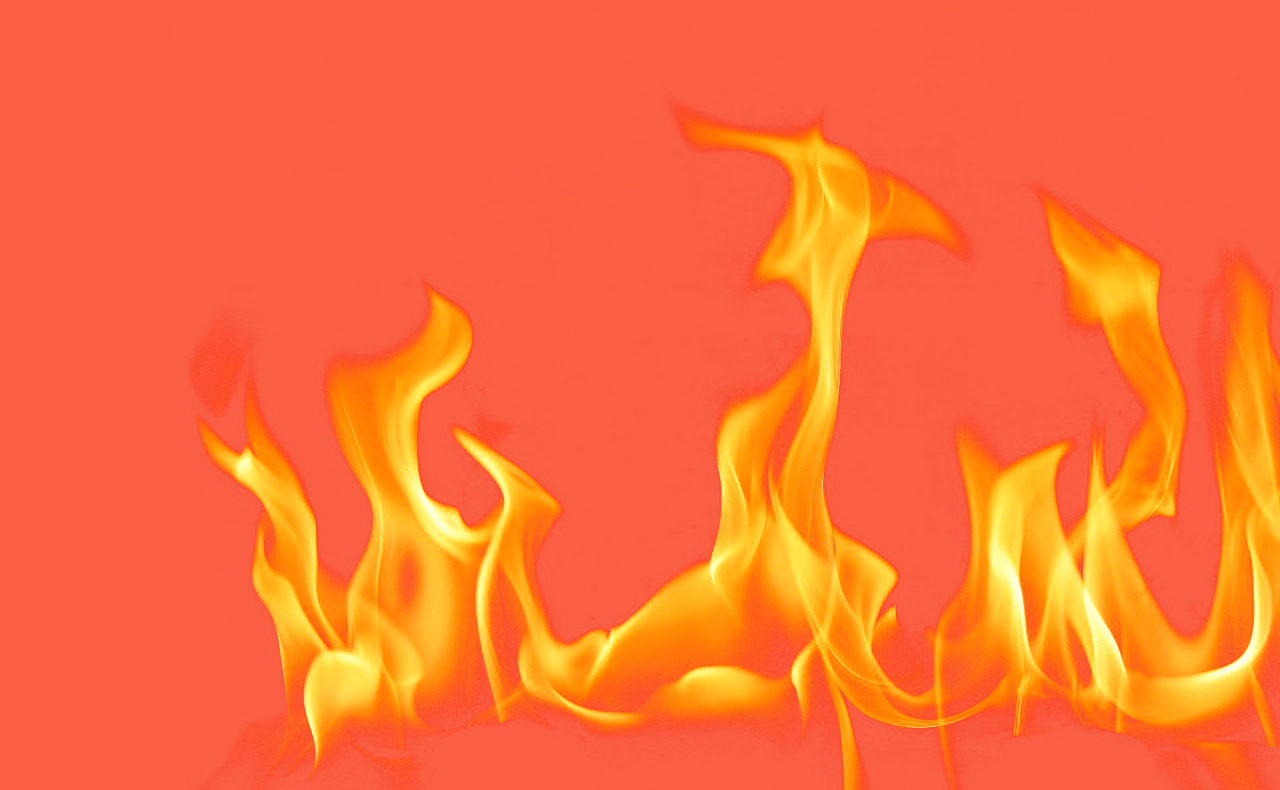
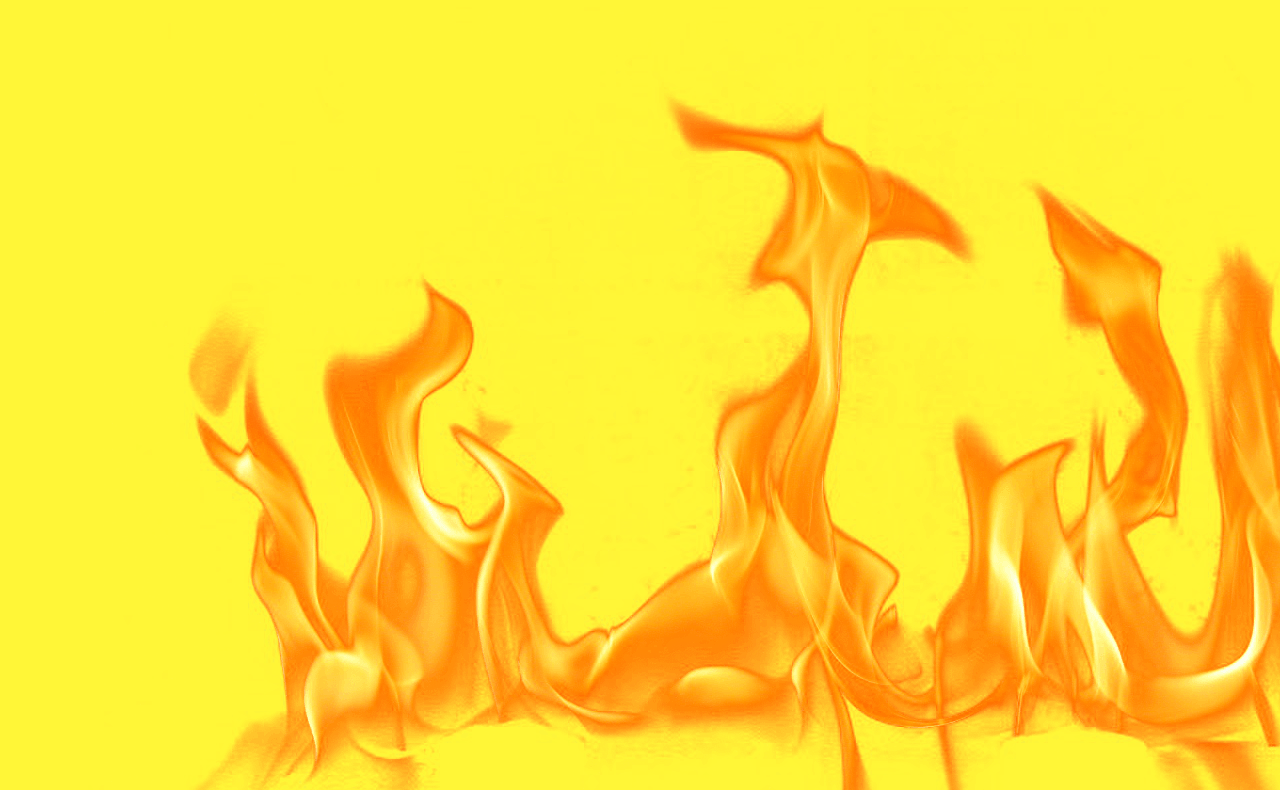
Before and after one commit to CoalSCP/WEBPAGE4, a plain HTML site: page index.html in a window 1280 px wide. Shown: the part 340-1130 px from the top of the page. Drawn offline with Linux system fonts and the light colour scheme.

Commit message:
Update index.html

```diff
--- a/index.html
+++ b/index.html
@@ -4,7 +4,7 @@
 <head>
 </head>
 
-<body style="background-color:#fa5f43;">
+<body style="background-color:#fff637;">
 
  <center>
 
```
